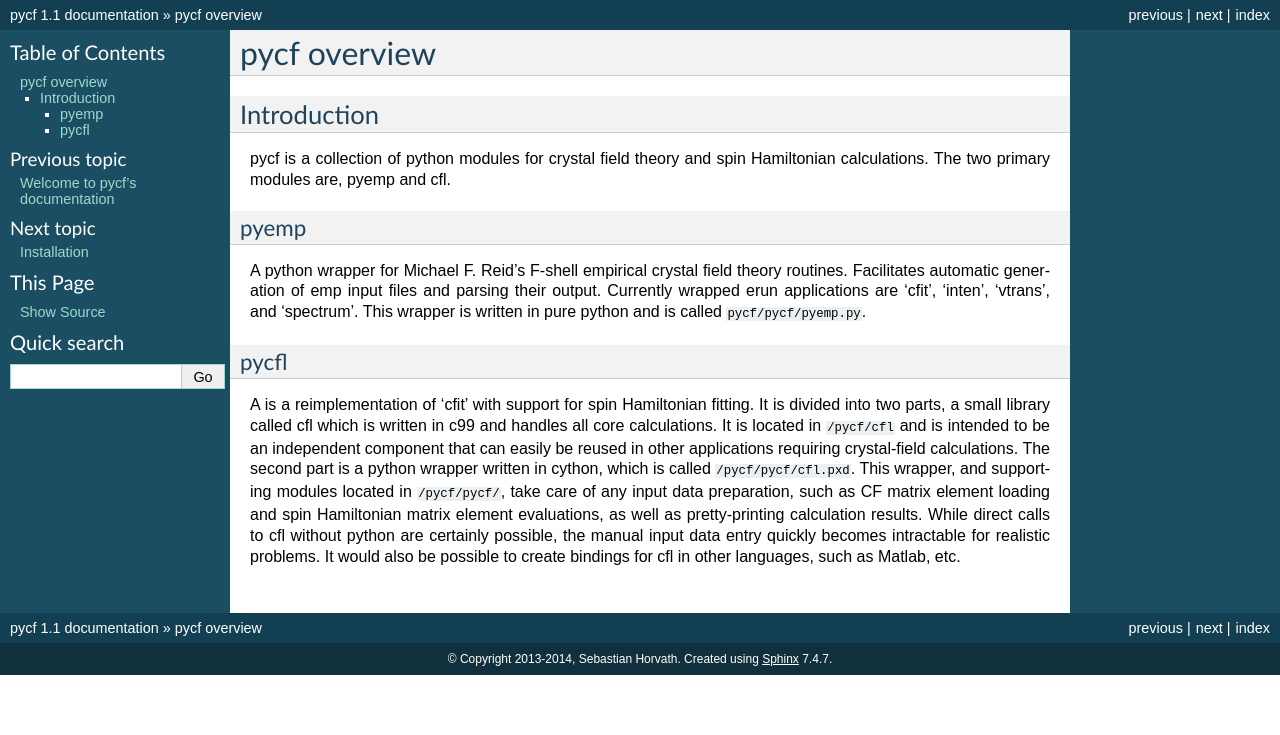
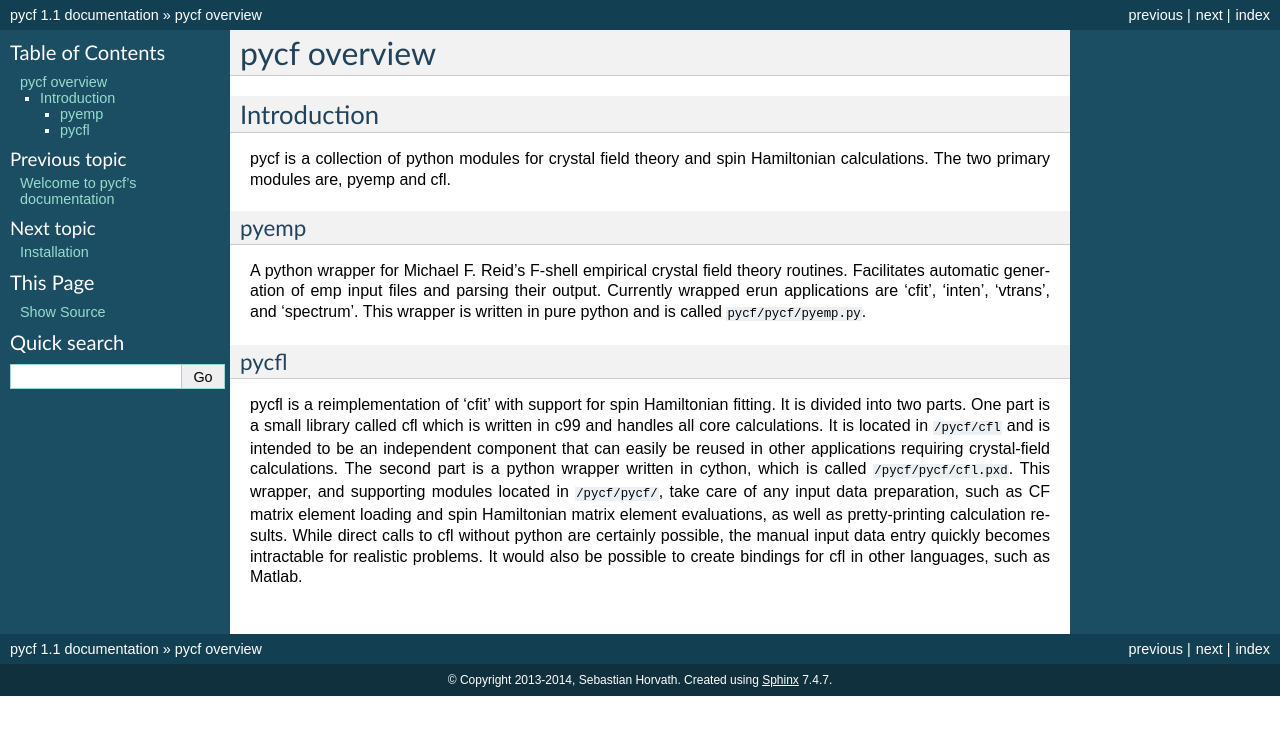
Before and after one commit to mikereidnz/pycf, a Sphinx documentation site: the page built from doc/overview.rst, in a window 1280 px wide. Shown: the top 735 px of the page. Built offline with Sphinx 7.4.7, drawn with Linux system fonts in a browser that asks for light colours; formulas are drawn with MathJax 3.

Commit message:
Documentation typo fix.

```diff
--- a/doc/overview.rst
+++ b/doc/overview.rst
@@ -19,16 +19,16 @@ output.  Currently wrapped erun applications are 'cfit', 'inten', 'vtrans', and
 pycfl
 ~~~~~
 
-A is a reimplementation of 'cfit' with support for spin Hamiltonian fitting.  It
-is divided into two parts, a small library called cfl which is written in c99
-and handles all core calculations.  It is located in ``/pycf/cfl`` and is
-intended to be an independent component that can easily be reused in other
-applications requiring crystal-field calculations.  The second part is a python
-wrapper written in cython, which is called ``/pycf/pycf/cfl.pxd``.  This
-wrapper, and supporting modules located in ``/pycf/pycf/``, take care of any
-input data preparation, such as CF matrix element loading and spin Hamiltonian
-matrix element evaluations, as well as pretty-printing calculation results.
-While direct calls to cfl without python are certainly possible, the manual
-input data entry quickly becomes intractable for realistic problems.  It would
-also be possible to create bindings for cfl in other languages, such as Matlab,
-etc.
+pycfl is a reimplementation of 'cfit' with support for spin Hamiltonian fitting.
+It is divided into two parts.  One part is a small library called cfl which is
+written in c99 and handles all core calculations.  It is located in
+``/pycf/cfl`` and is intended to be an independent component that can easily be
+reused in other applications requiring crystal-field calculations.  The second
+part is a python wrapper written in cython, which is called
+``/pycf/pycf/cfl.pxd``.  This wrapper, and supporting modules located in
+``/pycf/pycf/``, take care of any input data preparation, such as CF matrix
+element loading and spin Hamiltonian matrix element evaluations, as well as
+pretty-printing calculation results.  While direct calls to cfl without python
+are certainly possible, the manual input data entry quickly becomes intractable
+for realistic problems.  It would also be possible to create bindings for cfl in
+other languages, such as Matlab.
```
Also changed, not shown: README.rst (+13 -13 lines).
